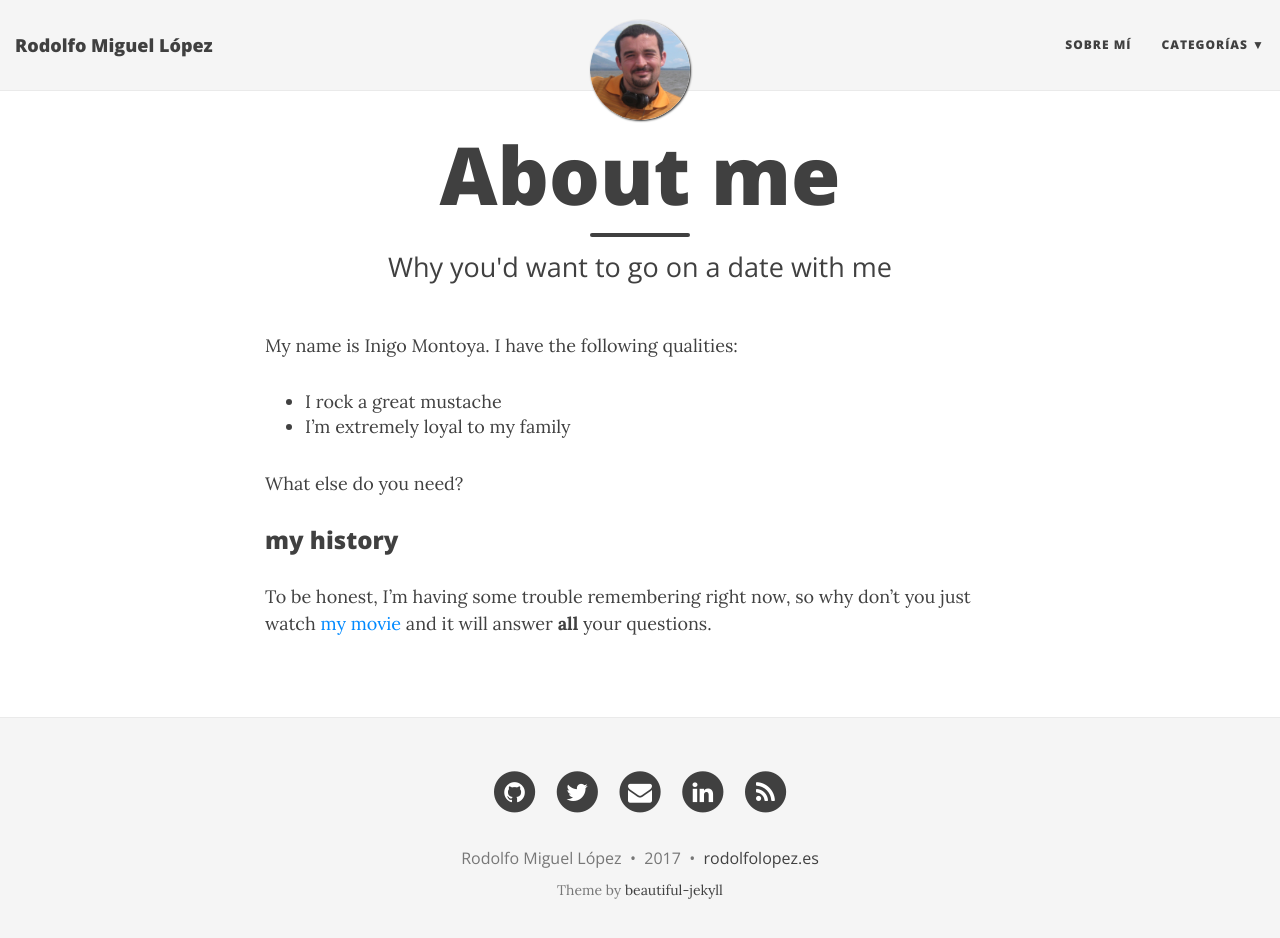
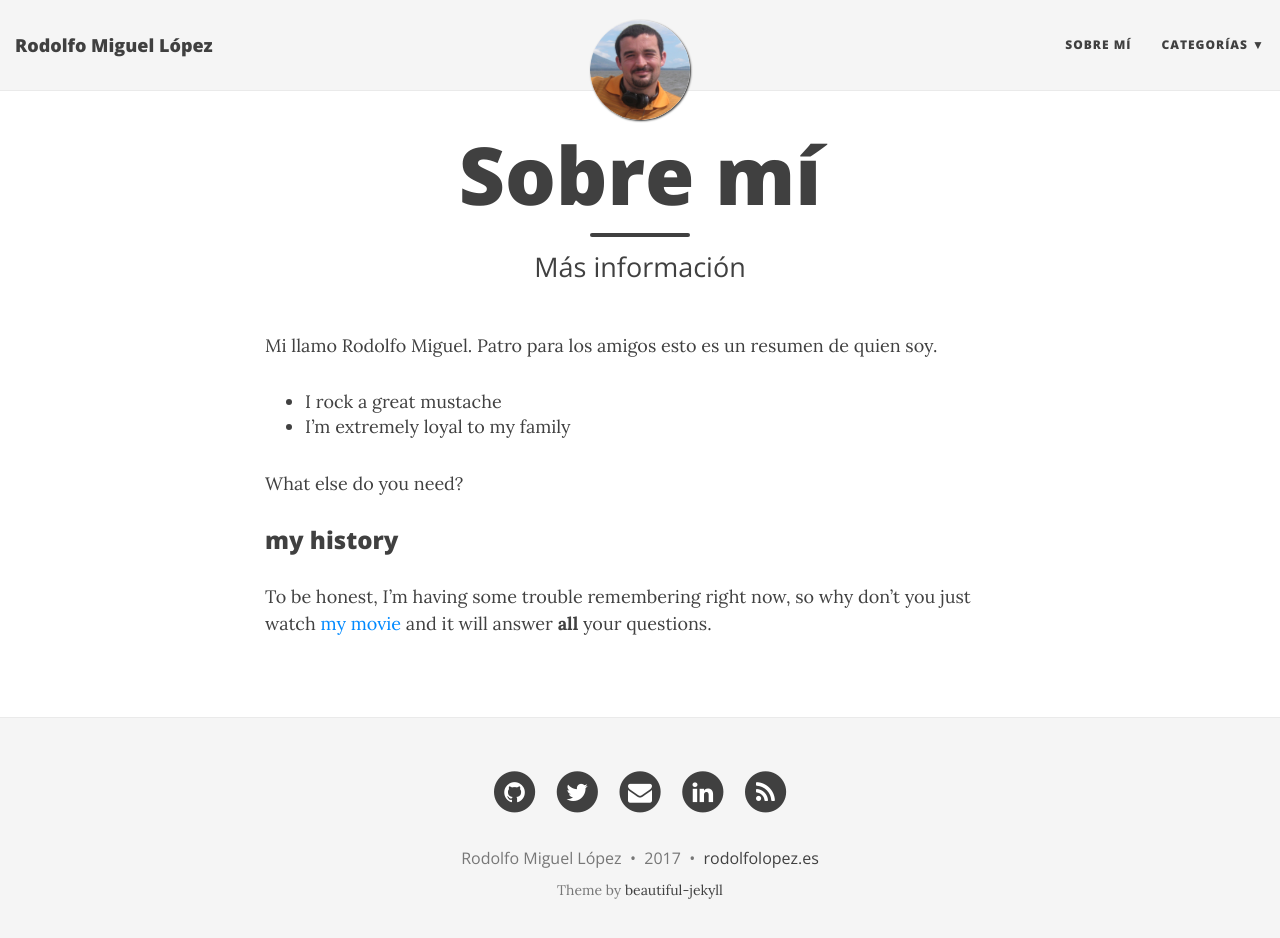
Before and after one commit to RodolfoMiguelLopez/rodolfomiguellopez.github.io, a Jekyll site: the page built from aboutme.md, in a window 1280 px wide and 951 px high. Shown: the top 938 px of the window. Built offline with Jekyll 4.4.1, drawn with Linux system fonts in a browser that asks for light colours; nearby versions of some CDN libraries.

Commit message:
agregado algunas cosas a la página aboutme

```diff
--- a/aboutme.md
+++ b/aboutme.md
@@ -1,10 +1,10 @@
 ---
 layout: page
-title: About me
-subtitle: Why you'd want to go on a date with me
+title: Sobre mí
+subtitle: Más información
 ---
 
-My name is Inigo Montoya. I have the following qualities:
+Mi llamo Rodolfo Miguel. Patro para los amigos esto es un resumen de quien soy.
 
 - I rock a great mustache
 - I'm extremely loyal to my family
```
